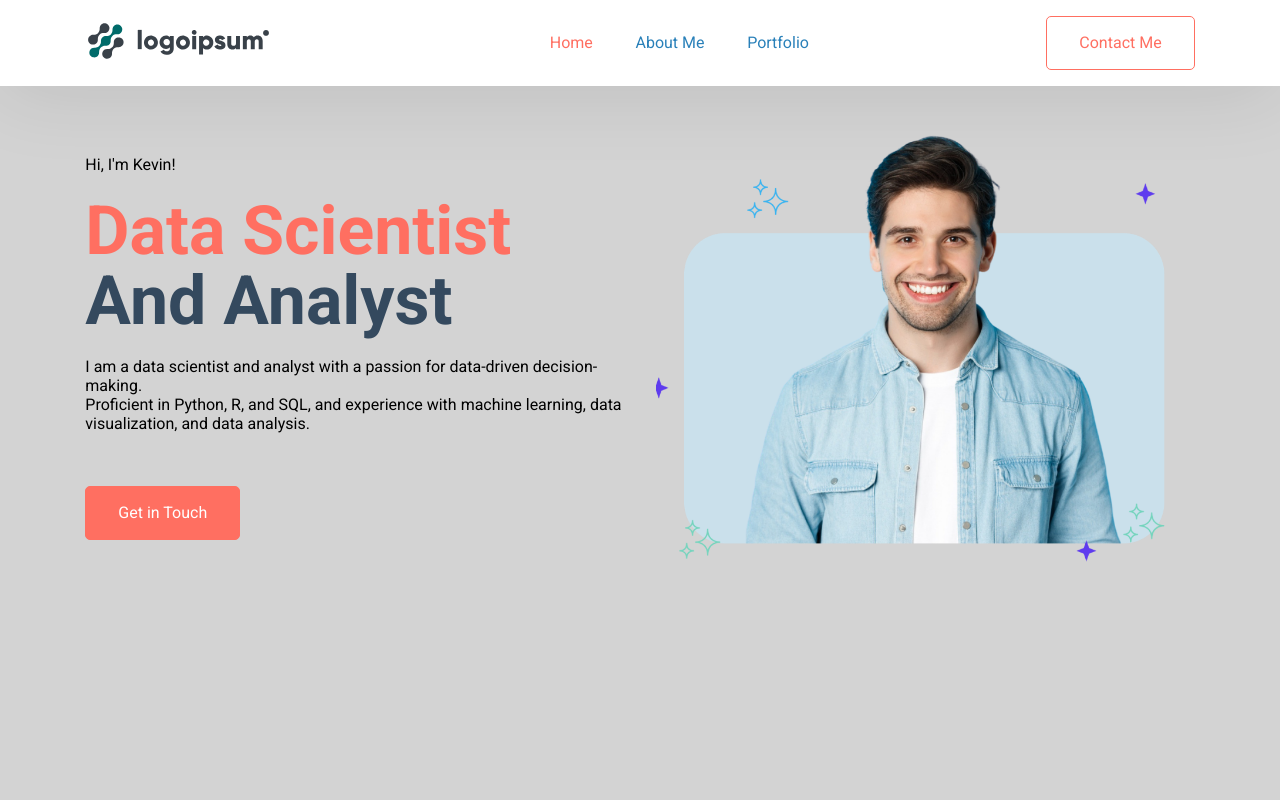
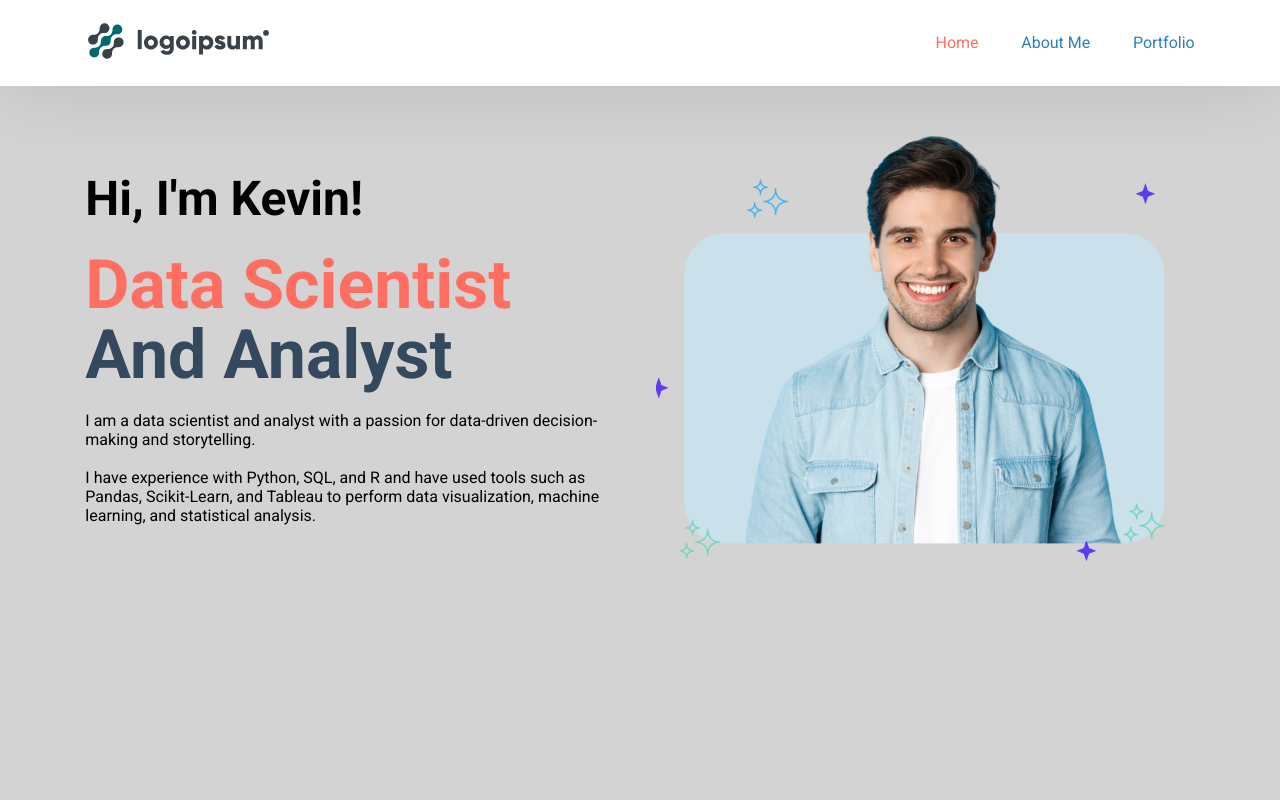
Before and after one commit to wkevin1210/portfolio, a React (Create React App) app: page / in a window 1280 px wide. Shown: the top 800 px of the page. Built offline with nearby package versions, Linux system fonts and the light colour scheme.

Commit message:
Added Resume Section

```diff
--- a/src/App.css
+++ b/src/App.css
@@ -724,3 +724,10 @@ input[type="checkbox"] {
       transform: rotate(-45deg) translate(0.45rem, -0.1875rem);
     }
   }
+
+/* Footer Section Style Ends */
+
+.resume-section {
+  margin-top: 2rem;
+  text-align: center;
+}
--- a/src/Pages/Home/AboutMe.jsx
+++ b/src/Pages/Home/AboutMe.jsx
@@ -6,7 +6,6 @@ export default function AboutMe() {
             </div>
             <div className="hero-section-content-box about-section-box">
                 <div className="hero-section-content">
-                    <p className="section-title">About</p>
                     <h1 className="skills-section-heading">About Me</h1>
                     <p className="hero-section-description">
                         Lorem ipsum dolor sit amet, consectetur adipiscing elit. Autem officiis sit debitis omnis harum sed veniam quasi dicta accusamus recusandae?
--- a/src/Pages/Home/HeroSection.jsx
+++ b/src/Pages/Home/HeroSection.jsx
@@ -3,7 +3,7 @@ export default function HeroSection() {
         <section id="heroSection" className="hero-section">
             <div className="hero-section-content-box">
                 <div className="hero-section-content">
-                    <p className="section-title">Hi, I'm Kevin!</p>
+                    <h2 className="section-title">Hi, I'm Kevin!</h2>
                     <h1 className="hero-section-title">
                         <span className="hero-section-title-color">Data Scientist</span>{""}
                         <br />
@@ -11,13 +11,13 @@ export default function HeroSection() {
                     </h1>
                     <p className="hero-section-description">
                         I am a data scientist and analyst with a passion for data-driven
-                        decision-making.
-                        <br /> Proficient in Python, R, and SQL, and
-                        experience with machine learning, data visualization, and data
-                        analysis.
+                        decision-making and storytelling.
+                        <br />
+                        <br />
+                        I have experience with Python, SQL, and R and have used tools such as Pandas, Scikit-Learn, and Tableau to perform
+                        data visualization, machine learning, and statistical analysis.
                     </p>
                 </div>
-                <button className="btn btn-primary">Get in Touch</button>
             </div>
             <div className="hero-section-img">
                 <img src="./img/hero_img.png" alt="Hero Section" />
--- a/src/Pages/Home/Homescreen/index.jsx
+++ b/src/Pages/Home/Homescreen/index.jsx
@@ -1,9 +1,9 @@
 import AboutMe from "../AboutMe";
 import ContactMe from "../ContactMe";
-import Footer from "../Footer";
 import HeroSection from "../HeroSection";
 import MyPortfolio from "../MyPortfolio";
 import MySkills from "../MySkills";
+import Resume from "../Resume";
 
 export default function Home () {
     return (
@@ -11,9 +11,9 @@ export default function Home () {
             <HeroSection />
             <AboutMe />
             <MySkills />
+            <Resume />
             <MyPortfolio />
             <ContactMe />
-            <Footer />
         </>
     )
 }
--- a/src/Pages/Home/Navbar.jsx
+++ b/src/Pages/Home/Navbar.jsx
@@ -88,18 +88,6 @@ function Navbar() {
                     </li>
                 </ul>
             </div>
-            <Link
-                onClick={closeMenu}
-                activeClass="navbar-active-content"
-                spy={true}
-                smooth={true}
-                offset={-70}
-                duration={500}
-                to="Contact"
-                className="btn btn-outline-primary"
-            >
-                Contact Me
-            </Link>
         </nav>
     );
 }
--- /dev/null
+++ b/src/Pages/Home/Resume.jsx
@@ -0,0 +1,15 @@
+export default function Resume () {
+    return (
+        <section id="resumeSection" className="resume-section">
+            <h2 className="section-title">My Resume</h2>
+            <iframe
+            src="./Resume.pdf"
+            width="800px"
+            height="1000px"
+            align="center"
+            title="Resume"
+            />
+        </section>
+
+    );
+}
```
Also changed, not shown: 1 other file (tests, documents, lock files or other folders).
